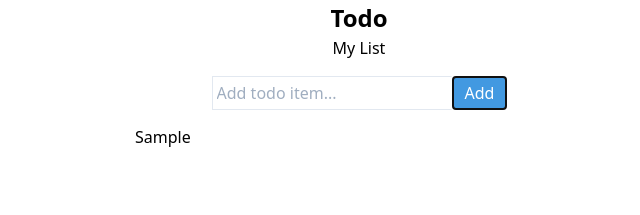
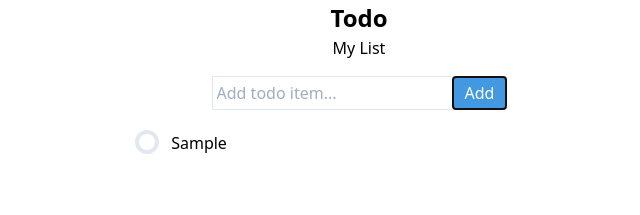
Before and after one commit to jurcello/vue-tdd-todo, a Vue app: page / in a window 1280 px wide. Both pictures are taken after typing "Sample" into the empty fields and a click on the button "Add". Shown: the top 215 px of the page, without its empty margins (281-921 px from the left). Built offline with nearby package versions, Linux system fonts and the light colour scheme.

Commit message:
Step 3: marking items done.

```diff
--- a/src/components/Todo.vue
+++ b/src/components/Todo.vue
@@ -15,10 +15,18 @@
       <li
           v-for="(todo, todoKey) of todos"
           :data-testid="`todo-${todoKey}`"
+          :data-done="todo.done"
           :key="todoKey"
-          class=""
+          class="block mb-3"
+          :class="todo.done ? 'done' : ''"
       >
-        {{ todo }}
+        <span
+            :data-testid="`todo-${todoKey}-toggle`"
+            @click.prevent="toggle(todo)"
+            class="checkbox"
+            :class="todo.done ? 'done' : ''"
+        > {{ todo.done ? "Done" : "Mark done" }}</span>
+        {{ todo.description }}
       </li>
     </ul>
   </div>
@@ -44,10 +52,30 @@ export default {
 
   methods: {
     addTodo () {
-      this.todos.push(this.newTodo)
+      this.todos.push({
+        description: this.newTodo,
+        done: false
+      })
       this.newTodo = ''
+    },
+    toggle (todo) {
+      todo.done = !todo.done
     }
   }
 
 }
 </script>
+<style lang="css">
+li.done {
+  @apply line-through;
+}
+.checkbox {
+  @apply w-6 h-6 overflow-hidden inline-block border-4 bottom-0 relative mr-2 rounded-full cursor-pointer;
+  text-indent: -1000px;
+  top: 5px;
+}
+
+.checkbox.done {
+  @apply bg-blue-500;
+}
+</style>
```
Also changed, not shown: 1 other file (tests, documents, lock files or other folders).
